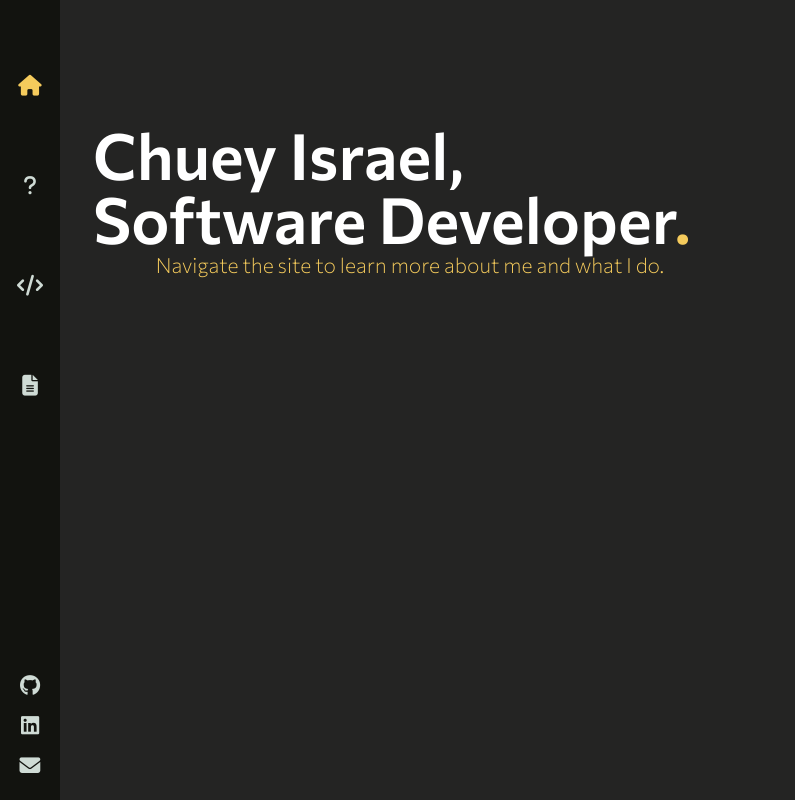
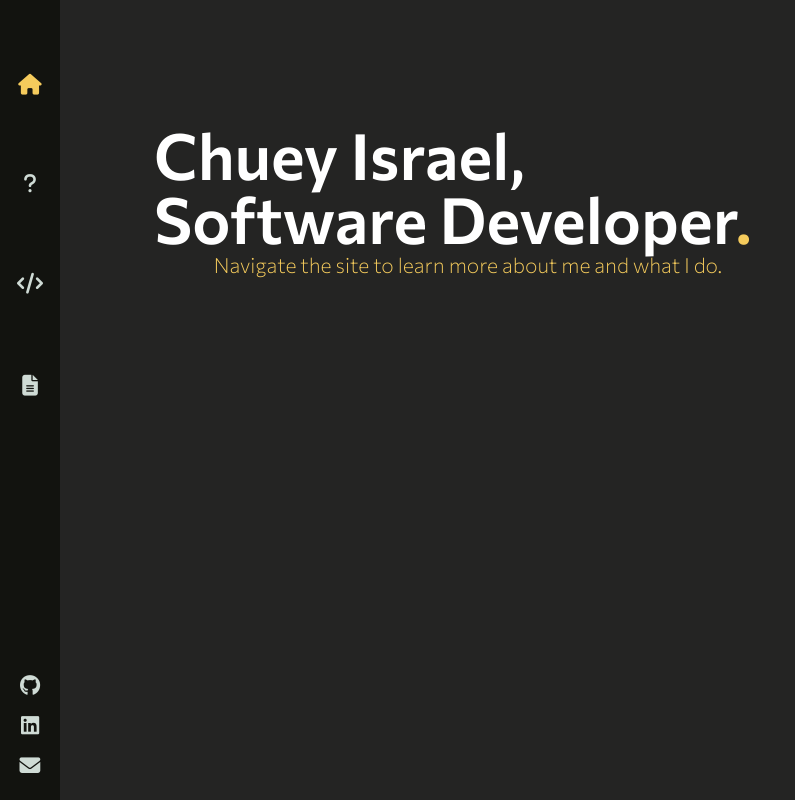
Before and after one commit to chuey619/profolio, a React (Create React App) app: page / in a window 1280 px wide. Shown: the whole page, without its empty margins (0-795 px from the left). Built offline with nearby package versions, Linux system fonts and the light colour scheme.

Commit message:
styling fix

```diff
--- a/src/App.css
+++ b/src/App.css
@@ -86,11 +86,11 @@ p {
 a {
   text-decoration: none;
 }
-
+#resume {
+  margin: 20% auto 0 auto;
+}
 .nav-item {
-  display: flex;
-  justify-content: center;
-  margin-top: 20%;
+  margin: 20% auto 0 auto;
   color: #cfdbd5;
   font-size: 1.3rem;
   transition: color 0.3s;
@@ -116,7 +116,7 @@ a {
 .landing-header {
   font-size: 4rem;
   color: white;
-  margin-left: 5%;
+  margin-left: 10%;
   margin-top: 10%;
   font-weight: 600;
   animation-duration: 2s;
--- a/src/components/NavItems.js
+++ b/src/components/NavItems.js
@@ -22,9 +22,9 @@ return (
     data-placement="top"
     title="My Work" id='Projects' onMouseOver={changeColorOnHover} onMouseLeave={changeColorOnMouseLeave}  style={props.currentPage === 'Projects' ? {color: yellow} : {color: offWhite}} onClick={()=> props.setCurrentPage('Projects')} className="fas fa-code nav-item"></i>
 
-    <a data-toggle="tooltip"
+    <a id='resume' data-toggle="tooltip"
     data-placement="top"
-    title="Resume" className='nav-item'target='_blank' href='https://drive.google.com/file/d/1e0-je3dxF3WfTyXPrmk8j6g9wEmZH7wK/view?usp=sharing'><i className="fas fa-file-alt"></i></a>
+    title="Resume" target='_blank' href='https://drive.google.com/file/d/1gGCBmfhvS_De4MmEBC217k2Z1hm9Z4KI/view?usp=sharing'><i className="fas fa-file-alt nav-item"></i></a>
   </div>
 )
 }
```
